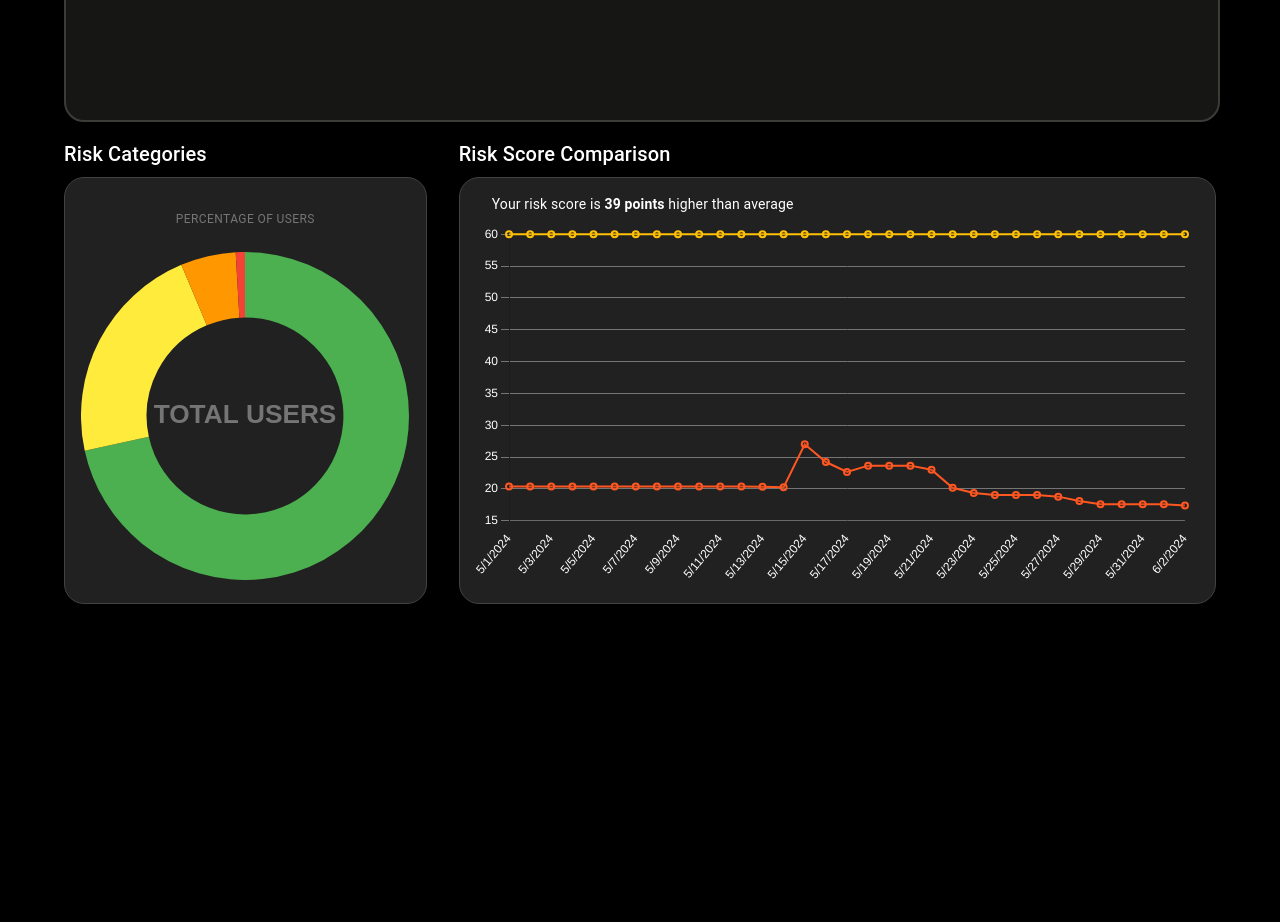
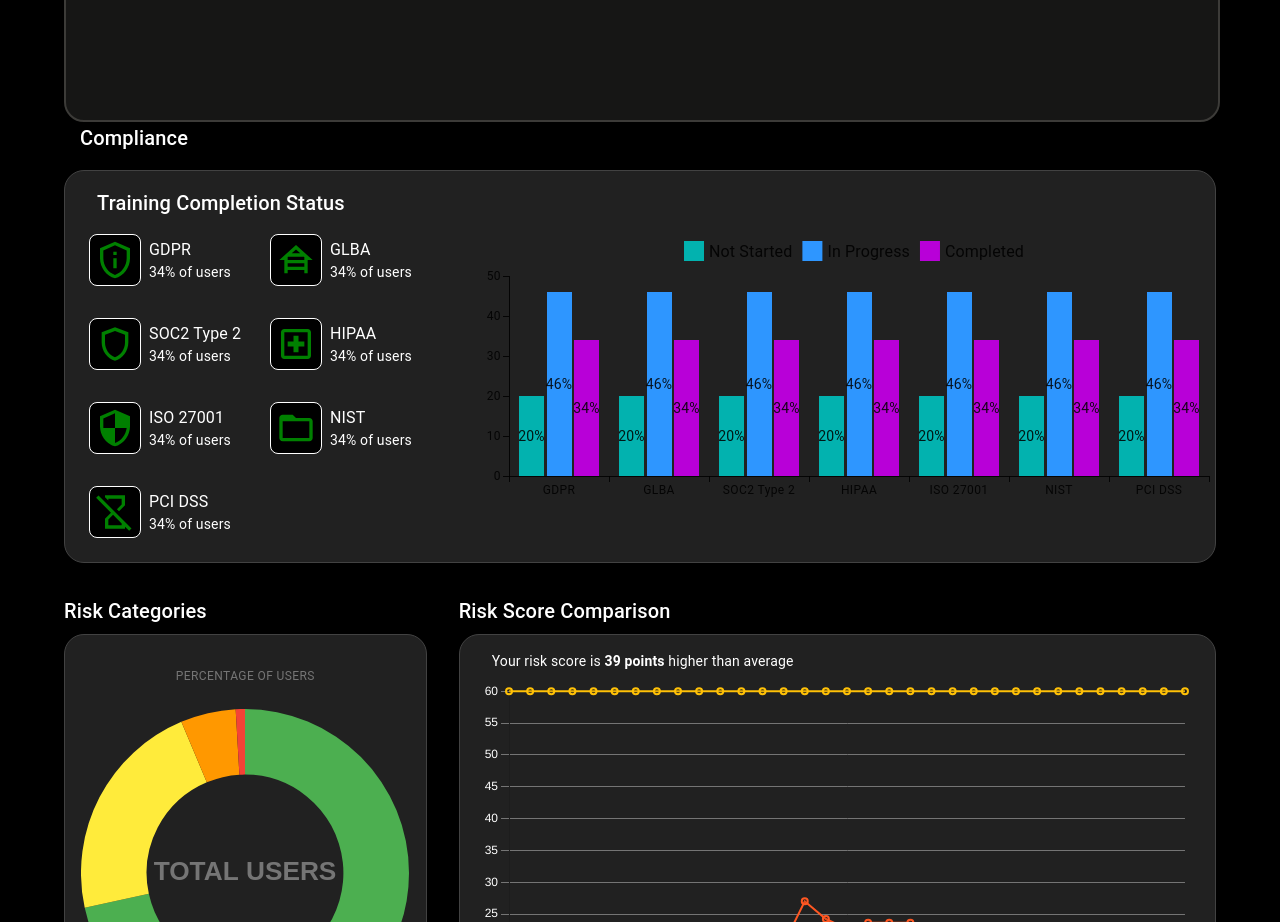
Before and after one commit to shvam0000/dune-security-dashboard, a React (Create React App) app: page / in a window 1280 px wide. Shown: the part 1080-2002 px from the top of the page. Before the commit the page ends 1696 px from the top, so only its background shows below. Built offline with nearby package versions, Linux system fonts and the light colour scheme.

Commit message:
feat: third row

```diff
--- a/package.json
+++ b/package.json
@@ -5,7 +5,9 @@
   "dependencies": {
     "@emotion/react": "^11.13.0",
     "@emotion/styled": "^11.13.0",
+    "@mui/icons-material": "^5.16.5",
     "@mui/material": "^5.16.5",
+    "@mui/x-charts": "^7.11.1",
     "@testing-library/jest-dom": "^5.14.1",
     "@testing-library/react": "^13.0.0",
     "@testing-library/user-event": "^13.2.1",
--- a/src/App.tsx
+++ b/src/App.tsx
@@ -3,12 +3,14 @@ import { Container } from '@mui/material';
 import { FirstRow } from './components/first-row';
 import { SecondRow } from './components/second-row';
 import { FourthRow } from './components/fourth-row';
+import { ThirdRow } from './components/third-row';
 
 const App = () => {
   return (
     <Container sx={{ bgcolor: 'black', height: '100%' }}>
       <FirstRow />
       <SecondRow />
+      <ThirdRow />
       <FourthRow />
     </Container>
   );
--- /dev/null
+++ b/src/components/third-row/index.ts
@@ -0,0 +1 @@
+export { default as ThirdRow } from './third-row';
--- /dev/null
+++ b/src/components/third-row/third-row.tsx
@@ -0,0 +1,152 @@
+import { Box, Grid, Typography } from '@mui/material';
+import { BarChart } from '@mui/x-charts';
+import PrivacyTipOutlinedIcon from '@mui/icons-material/PrivacyTipOutlined';
+import HouseSidingOutlinedIcon from '@mui/icons-material/HouseSidingOutlined';
+import ShieldOutlinedIcon from '@mui/icons-material/ShieldOutlined';
+import LocalHospitalOutlinedIcon from '@mui/icons-material/LocalHospitalOutlined';
+import SecurityOutlinedIcon from '@mui/icons-material/SecurityOutlined';
+import FolderOpenOutlinedIcon from '@mui/icons-material/FolderOpenOutlined';
+import HourglassDisabledOutlinedIcon from '@mui/icons-material/HourglassDisabledOutlined';
+
+const ThirdRow = () => {
+  const data = [
+    {
+      icon: PrivacyTipOutlinedIcon,
+      title: 'GDPR',
+      subtitle: '34% of users',
+    },
+    {
+      icon: HouseSidingOutlinedIcon,
+      title: 'GLBA',
+      subtitle: '34% of users',
+    },
+    {
+      icon: ShieldOutlinedIcon,
+      title: 'SOC2 Type 2',
+      subtitle: '34% of users',
+    },
+    {
+      icon: LocalHospitalOutlinedIcon,
+      title: 'HIPAA',
+      subtitle: '34% of users',
+    },
+    {
+      icon: SecurityOutlinedIcon,
+      title: 'ISO 27001',
+      subtitle: '34% of users',
+    },
+    {
+      icon: FolderOpenOutlinedIcon,
+      title: 'NIST',
+      subtitle: '34% of users',
+    },
+    {
+      icon: HourglassDisabledOutlinedIcon,
+      title: 'PCI DSS',
+      subtitle: '34% of users',
+    },
+  ];
+
+  return (
+    <Box sx={{ color: '#fff' }}>
+      <Typography variant="h6" gutterBottom sx={{ pl: 2 }}>
+        Compliance
+      </Typography>
+      <Box
+        sx={{
+          my: 2,
+          p: 2,
+          backgroundColor: '#212121',
+          border: '1px solid #424242',
+          borderRadius: 5,
+        }}>
+        <Typography variant="h6" gutterBottom sx={{ pl: 2 }}>
+          Training Completion Status
+        </Typography>
+        <Grid container spacing={2}>
+          <Grid item xs={12} md={4}>
+            <Grid container spacing={2} sx={{ px: 1 }}>
+              {data.map((item, index) => (
+                <Grid item xs={12} sm={6} key={index}>
+                  <Box
+                    sx={{
+                      display: 'flex',
+                      alignItems: 'center',
+                      py: 1,
+                    }}>
+                    <Box
+                      sx={{
+                        height: '50px',
+                        width: '50px',
+                        display: 'flex',
+                        justifyContent: 'center',
+                        alignItems: 'center',
+                        backgroundColor: 'black',
+                        border: '1px solid white',
+                        borderRadius: 2,
+                        mr: 1,
+                      }}>
+                      <item.icon sx={{ fontSize: 40, color: 'green' }} />
+                    </Box>
+                    <Box sx={{ color: 'white' }}>
+                      <Typography variant="body1">{item.title}</Typography>
+                      <Typography
+                        sx={{ color: 'white' }}
+                        variant="body2"
+                        color="textSecondary">
+                        {item.subtitle}
+                      </Typography>
+                    </Box>
+                  </Box>
+                </Grid>
+              ))}
+            </Grid>
+          </Grid>
+          <Grid item xs={12} md={8}>
+            <Box sx={{ color: '#fff' }}>
+              <BarChart
+                sx={{
+                  'color': 'white',
+                  '& .MuiChartsAxis-label': {
+                    fill: 'white',
+                  },
+                  '& .MuiChartsBarLabel-label': {
+                    fill: 'white',
+                  },
+                }}
+                xAxis={[
+                  {
+                    scaleType: 'band',
+                    data: [
+                      'GDPR',
+                      'GLBA',
+                      'SOC2 Type 2',
+                      'HIPAA',
+                      'ISO 27001',
+                      'NIST',
+                      'PCI DSS',
+                    ],
+                  },
+                ]}
+                series={[
+                  {
+                    data: [20, 20, 20, 20, 20, 20, 20],
+                    label: 'Not Started',
+                    type: 'bar',
+                  },
+                  { data: [46, 46, 46, 46, 46, 46, 46], label: 'In Progress' },
+                  { data: [34, 34, 34, 34, 34, 34, 34], label: 'Completed' },
+                ]}
+                width={800}
+                height={300}
+                barLabel={(item) => `${item.value}%`}
+              />
+            </Box>
+          </Grid>
+        </Grid>
+      </Box>
+    </Box>
+  );
+};
+
+export default ThirdRow;
```
Also changed, not shown: 1 other file (tests, documents, lock files or other folders).
